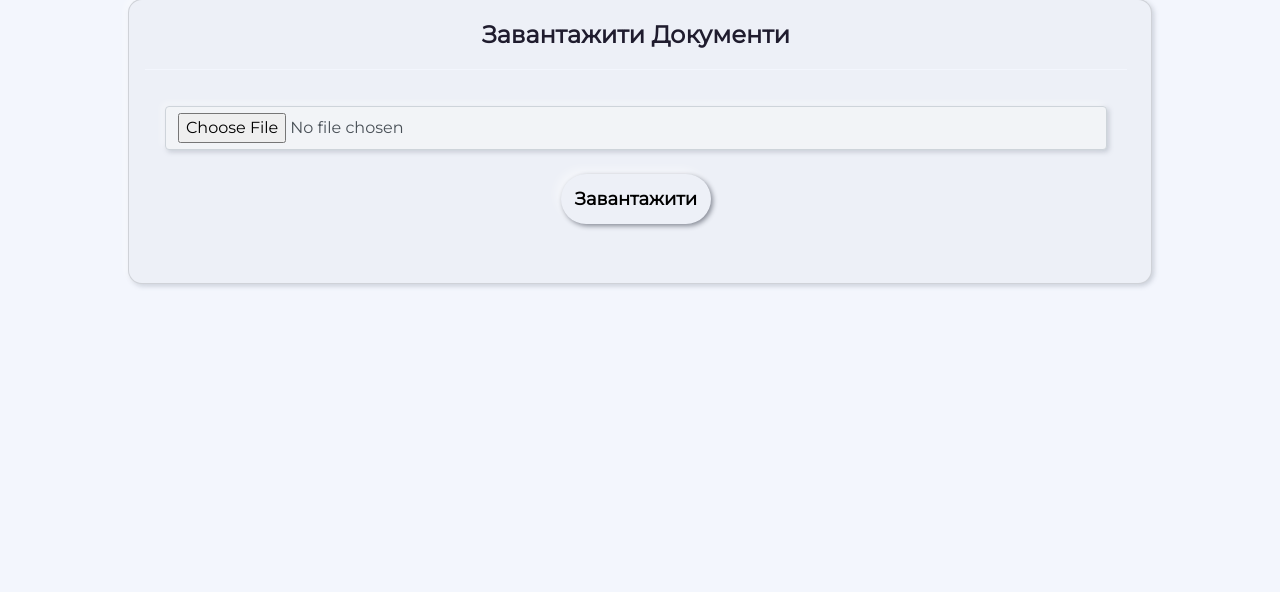
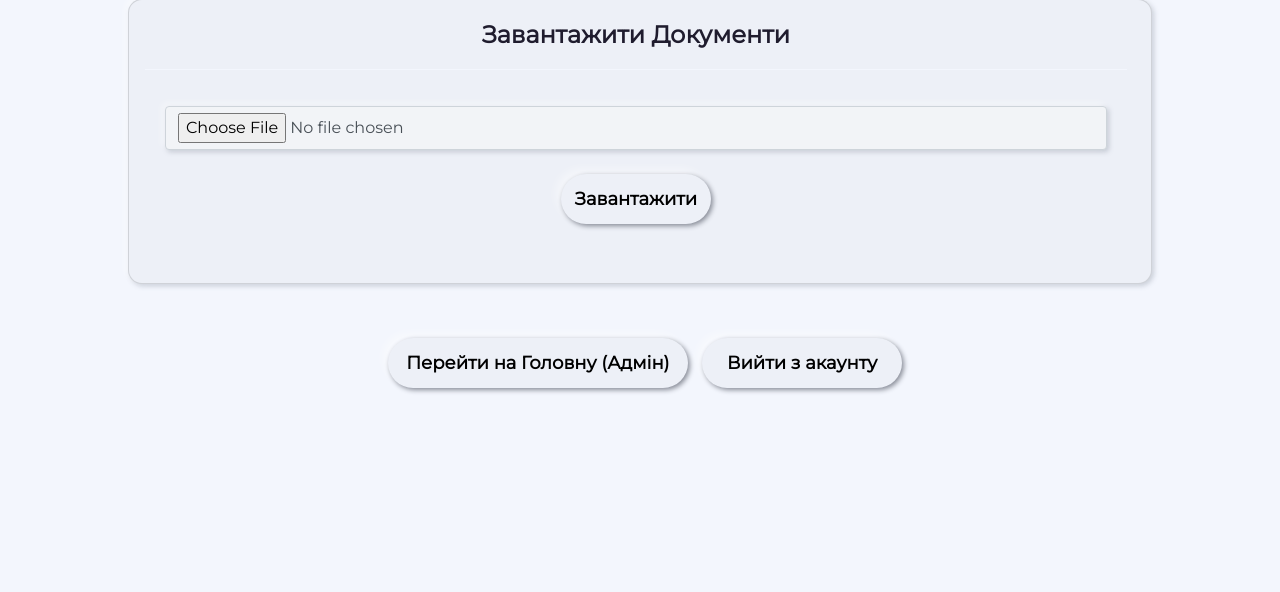
Before and after one commit to jackshendrikov/sensus-web, a Django app: page / in a window 1280 px wide. Shown: the part 103-695 px from the top of the page. Run offline with Django 3.2, Linux system fonts and the light colour scheme; the visitor is signed in with stand-in values (Sample User, id 1); parts of the project's set-up code (start-up, migrations or seed data) failed here and were passed over; some libraries are stand-ins or nearby versions.

Commit message:
Clean view and add extra buttons

```diff
--- a/analyzer/templates/analyzer/upload.html
+++ b/analyzer/templates/analyzer/upload.html
@@ -57,8 +57,34 @@
                 </div>
                 {{ message }}
             </form>
+
         </div>
-</div>
+    </div>
+
+    {% if user.is_authenticated %}
+    <span style="text-align: center;">
+        <form action="{% url "home_page" %}" method="post" enctype="multipart/form-data" style="display: inline-block; margin: 0 10px;">
+            {% csrf_token %}
+            <div class="upload" style="color: var(--app-container); text-align:center;">
+                <button type="submit" class="btn btn-primary mt-4" style="width: 300px;">Перейти на Головну (Адмін)</button>
+            </div>
+        </form>
+
+        <form action="{% url "logout" %}" method="post" enctype="multipart/form-data" style="display: inline-block;">
+            {% csrf_token %}
+            <div class="upload" style="color: var(--app-container); text-align:center;">
+                <button type="submit" class="btn btn-primary mt-4" style="width: 200px;">Вийти з акаунту</button>
+            </div>
+        </form>
+    </span>
+    {% else %}
+    <form action="{% url "login" %}" method="post" enctype="multipart/form-data">
+        {% csrf_token %}
+        <div class="upload" style="color: var(--app-container); text-align:center;">
+            <button type="submit" class="btn btn-primary mt-4" style="width: 200px;">Увійти до акаунту</button>
+        </div>
+    </form>
+    {% endif %}
 
 {% if messages %}
 {% for message in messages %}
--- a/analyzer/views.py
+++ b/analyzer/views.py
@@ -9,15 +9,8 @@ def home(request):
     # Load documents for the list page
     documents = Document.objects.all()
 
-    lang = request.session['lang'] = 'ua'
-
-    # someone clicks the link to change to English
-    def switch_to_en(request):
-        lang = request.session['lang'] = 'en'
-        return lang
-
     # Render list page with the documents and the form
-    context = {'documents': documents, 'lang': lang}
+    context = {'documents': documents}
     return render(request, 'analyzer/home.html', context)
 
 
@@ -28,12 +21,12 @@ def upload(request):
         if form.is_valid():
             newdoc = Document(docfile=request.FILES['docfile'])
             newdoc.save()
-            messages.success(request, "Your data has been saved!")
+            messages.success(request, "Ваш документ було збережено!")
 
             # Redirect to the document list after POST
             return redirect('upload')
         else:
-            messages.error(request, "Error! Try one more time...")
+            messages.error(request, "Помилка! Спробуйте ще раз...")
     else:
         form = DocumentForm()  # An empty, unbound form
 
```
